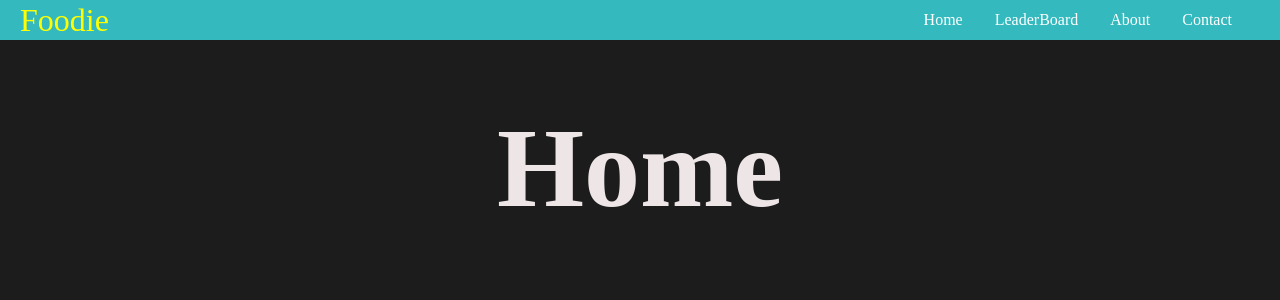
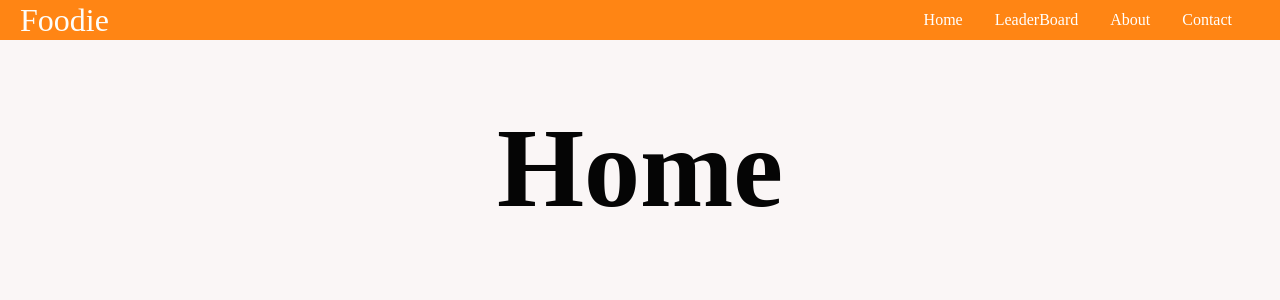
Before and after one commit to OSU-Hack-Gamification-22/HackathonProject, a React (Create React App) app: page / in a window 1280 px wide. Shown: the top 300 px of the page. Built offline with nearby package versions, Linux system fonts and the light colour scheme.

Commit message:
Messing with style

```diff
--- a/package.json
+++ b/package.json
@@ -1,5 +1,6 @@
 {
   "name": "hackathonproject",
+  "hompage": "https://osu-hack-gamification-22.github.io/HackathonProject",
   "version": "0.1.0",
   "private": true,
   "dependencies": {
@@ -15,6 +16,8 @@
     "web-vitals": "^2.1.4"
   },
   "scripts": {
+    "predeploy":"npm run build",
+    "deploy": "gh-pages -d build",
     "start": "react-scripts start",
     "build": "react-scripts build",
     "test": "react-scripts test",
@@ -37,5 +40,8 @@
       "last 1 firefox version",
       "last 1 safari version"
     ]
+  },
+  "devDependencies": {
+    "gh-pages": "^3.2.3"
   }
 }
--- a/src/styles/app.css
+++ b/src/styles/app.css
@@ -4,11 +4,11 @@
 }
 
 body {
-  background-color: rgba(0, 0, 0, 0.89);
+  background-color: rgba(250, 246, 246, 0.89);
 }
 
 .pages {
-  color: #eee6e6;
+  color: #050505;
   text-align: center;
   font-size: 3.5rem;
   margin-top: 5%;
--- a/src/styles/navbar.css
+++ b/src/styles/navbar.css
@@ -1,5 +1,5 @@
 .navbar {
-  background-color: #34babe;
+  background-color: #FF8514;
   display: flexbox;
   justify-content: center;
   position: -webkit-sticky;
@@ -13,7 +13,7 @@
 }
 
 .nav-logo {
-  color: yellow;
+  color: rgb(253, 253, 250);
   align-items: center;
   margin-left: 20px;
   font-size: 2rem;
```
Also changed, not shown: 1 other file (tests, documents, lock files or other folders).
